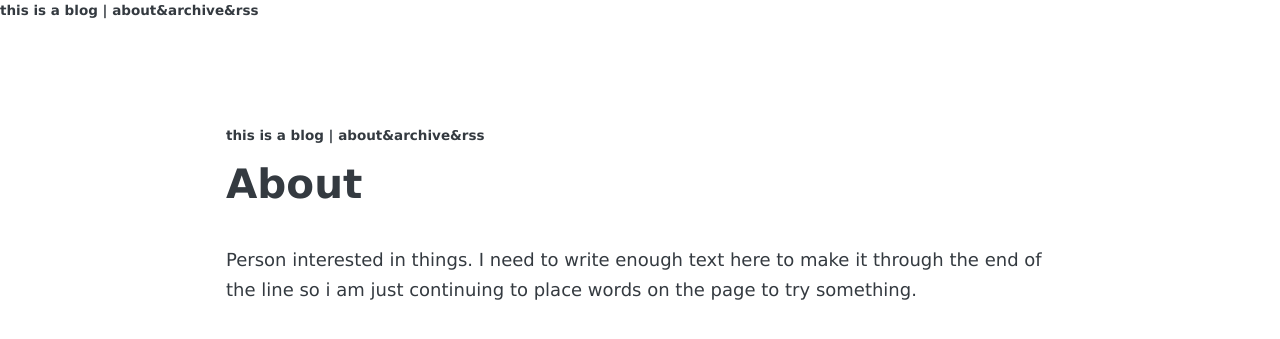
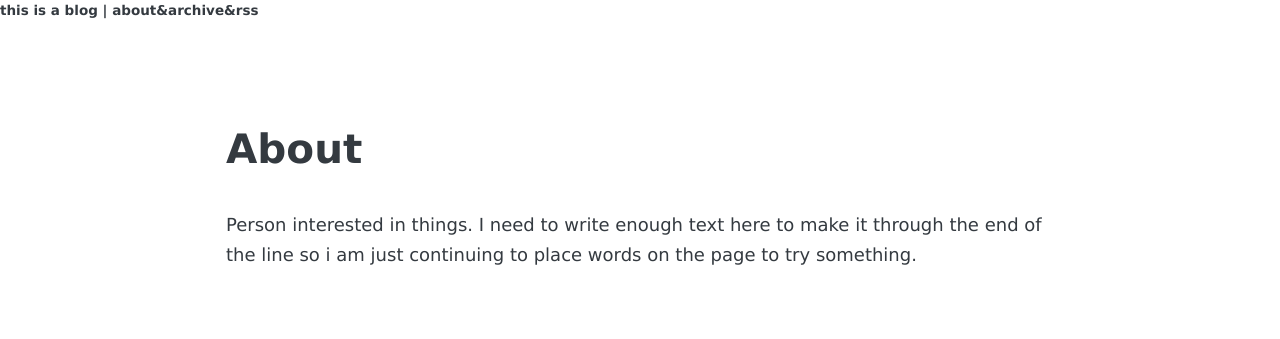
Before and after one commit to thisisamatthew/thisisamatthew.github.io, a Jekyll site: the page built from about.md, in a window 1280 px wide. Shown: the top 339 px of the page. Built offline with Jekyll 4.4.1, drawn with Linux system fonts in a browser that asks for light colours; some web fonts are replaced.

Commit message:
Removed Header

```diff
--- a/_layouts/page.html
+++ b/_layouts/page.html
@@ -1,11 +1,6 @@
 ---
 layout: default
 ---
-<header>
-  <div class="header-small">
-    <a href="{{site.url}}{{site.baseurl}}">{{ site.name }}</a> | <a href="/about">about</a>&<a href="/archive">archive</a>&<a href="/feed.xml">rss</a>
-  </div>
-</header>
 <div class="page">
   <div class="page-title">{{ page.title }}</div>
   {{ content }}
```
